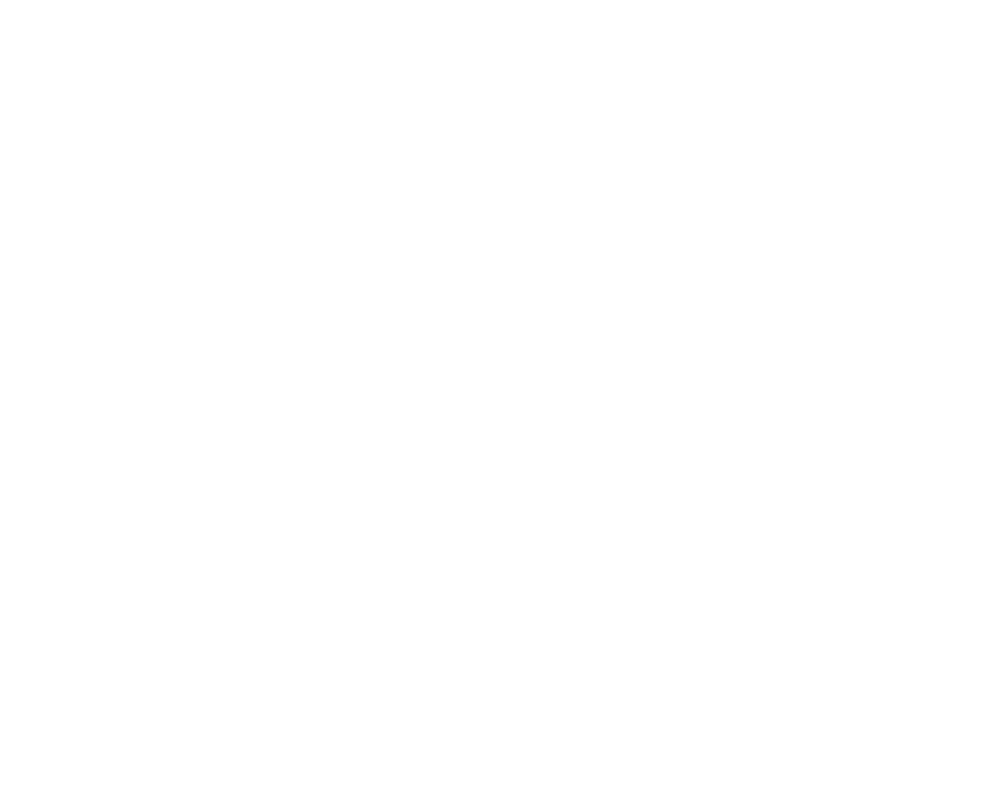
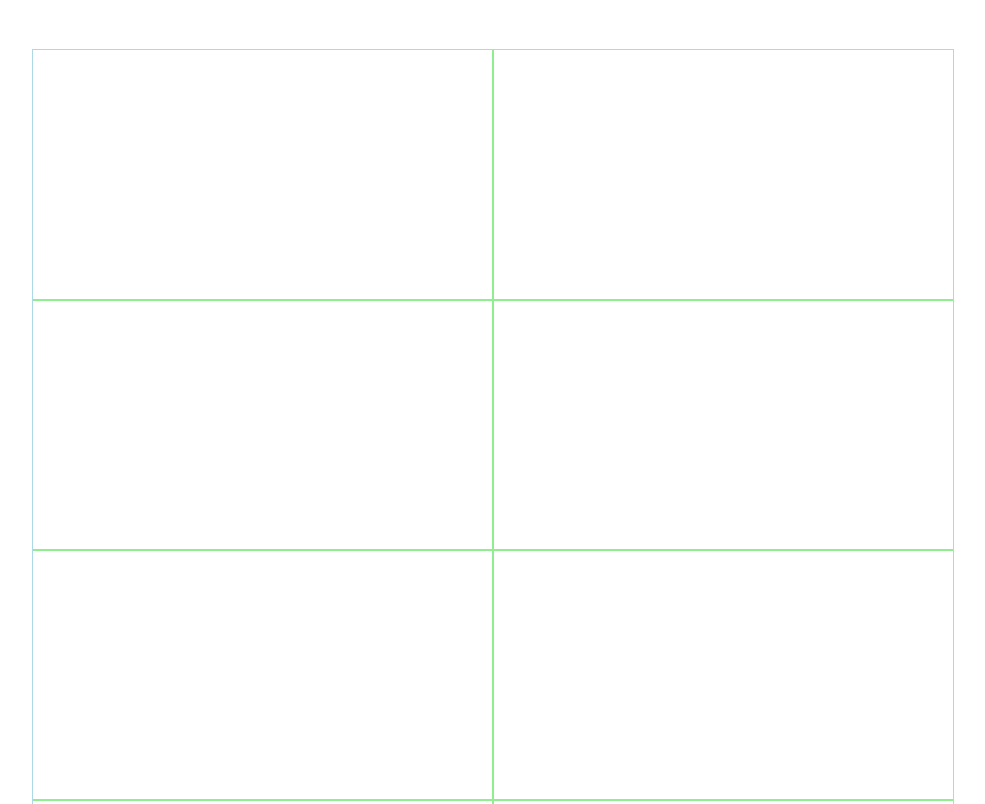
Before and after one commit to vukmilenkovic/Library, a plain HTML site: page index.html in a window 1280 px wide. Shown: the top 804 px of the page, without its empty margins (147-1132 px from the left). Drawn offline with Linux system fonts and the light colour scheme.

Commit message:
Written the html code to display the books in the myLibrary array.

```diff
--- a/index.html
+++ b/index.html
@@ -7,7 +7,20 @@
     <title>Library</title>
 </head>
 <body>
-
+    <div class="container">
+        <div class="books">
+            <div class="book" id="book_001"></div>
+            <div class="book" id="book_002"></div>
+            <div class="book" id="book_003"></div>
+            <div class="book" id="book_004"></div>
+            <div class="book" id="book_005"></div>
+            <div class="book" id="book_006"></div>
+            <div class="book" id="book_007"></div>
+            <div class="book" id="book_008"></div>
+            <div class="book" id="book_009"></div>
+            <div class="book" id="book_010"></div>
+        </div>
+    </div>
 
     <script src="index.js"></script>
 </body>
--- a/styles.css
+++ b/styles.css
@@ -0,0 +1,29 @@
+* {
+    margin: 0;
+    padding: 0;
+}
+
+body {
+    display: flex;
+    align-items: center;
+    justify-content: center;
+    padding: 50px;
+}
+
+.container{
+    height: auto;
+    min-width: 920px;
+    outline: 0.5px solid lightblue;
+
+}
+.books {
+    display: grid;
+    grid-template-columns: repeat(2, 1fr);
+    grid-template-rows: auto;
+    grid-auto-flow: row;
+}
+
+.book {
+    outline: 0.5px solid lightgreen;
+    min-height: 250px;
+}
```
